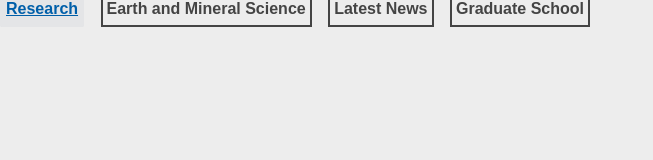
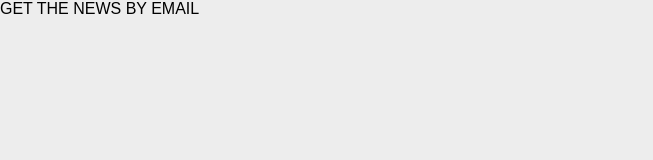
Before and after one commit to owen-eller/polaris-cta-Team1, a website with bundled scripts: page index.html in a window 1280 px wide. Shown: the whole page, without its empty margins (0-653 px from the left). Built offline with nearby package versions, Linux system fonts and the light colour scheme.

Commit message:
Update index.html

```diff
--- a/index.html
+++ b/index.html
@@ -16,14 +16,13 @@
       background-color: #ededed;
     }
   </style>
-  <title>polaris-chip</title>
+  <title>polaris-cta</title>
 </head>
 
 <body>
-  <polaris-chip name="Research"></polaris-chip>
-  <polaris-chip name="Earth and Mineral Science" link="https://psu.edu/"></polaris-chip>
-  <polaris-chip name="Latest News" link="https://psu.edu/"></polaris-chip>
-  <polaris-chip link="https://psu.edu/">Graduate School</polaris-chip>
+  <head>GET THE NEWS BY EMAIL</head>
+  <polaris-cta name="SUBSCRIBE>" link="https://headlines.psu.edu"></polaris-cta>
+
 
   <script type="module" src="./src/polaris-chip.js"></script>
 </body>
```
